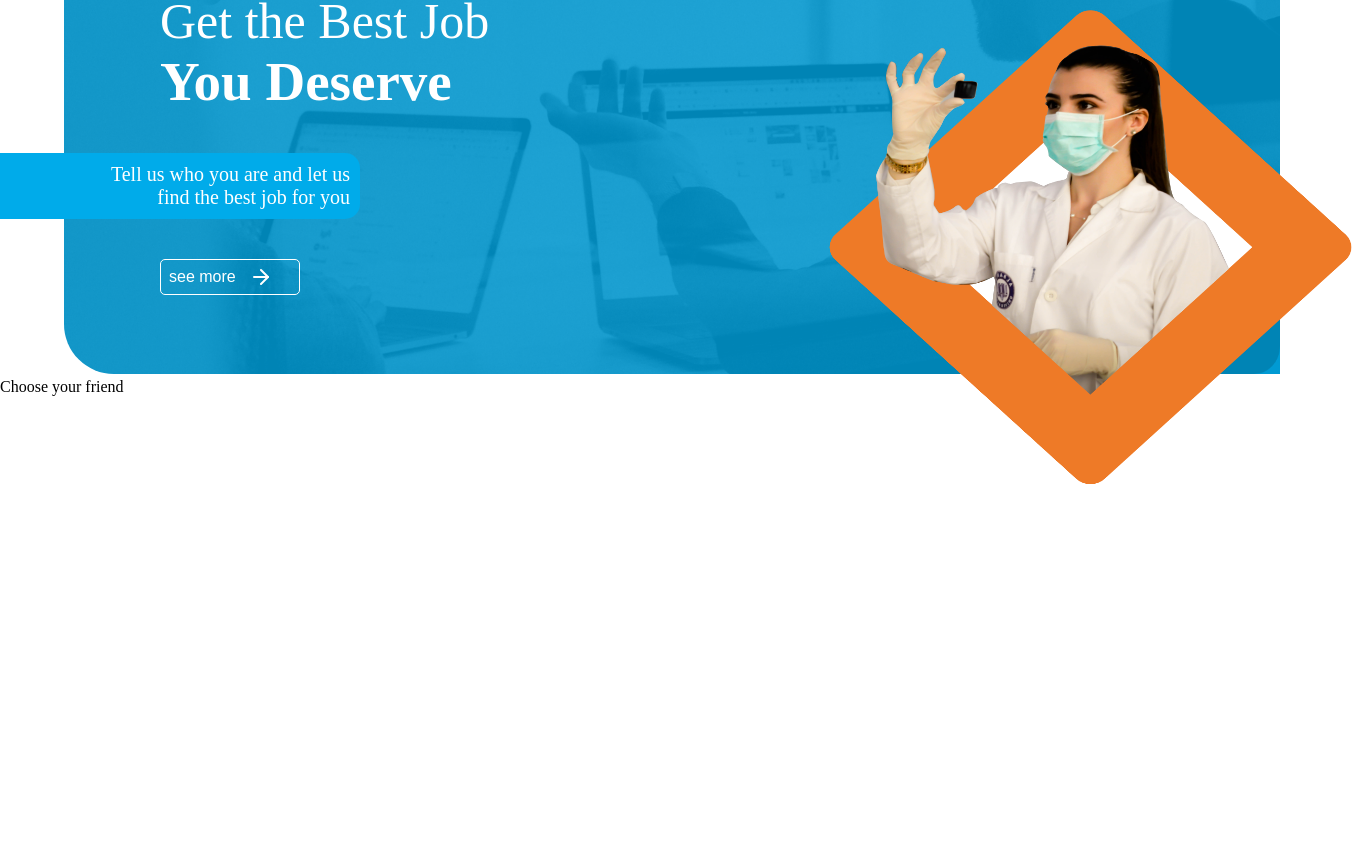
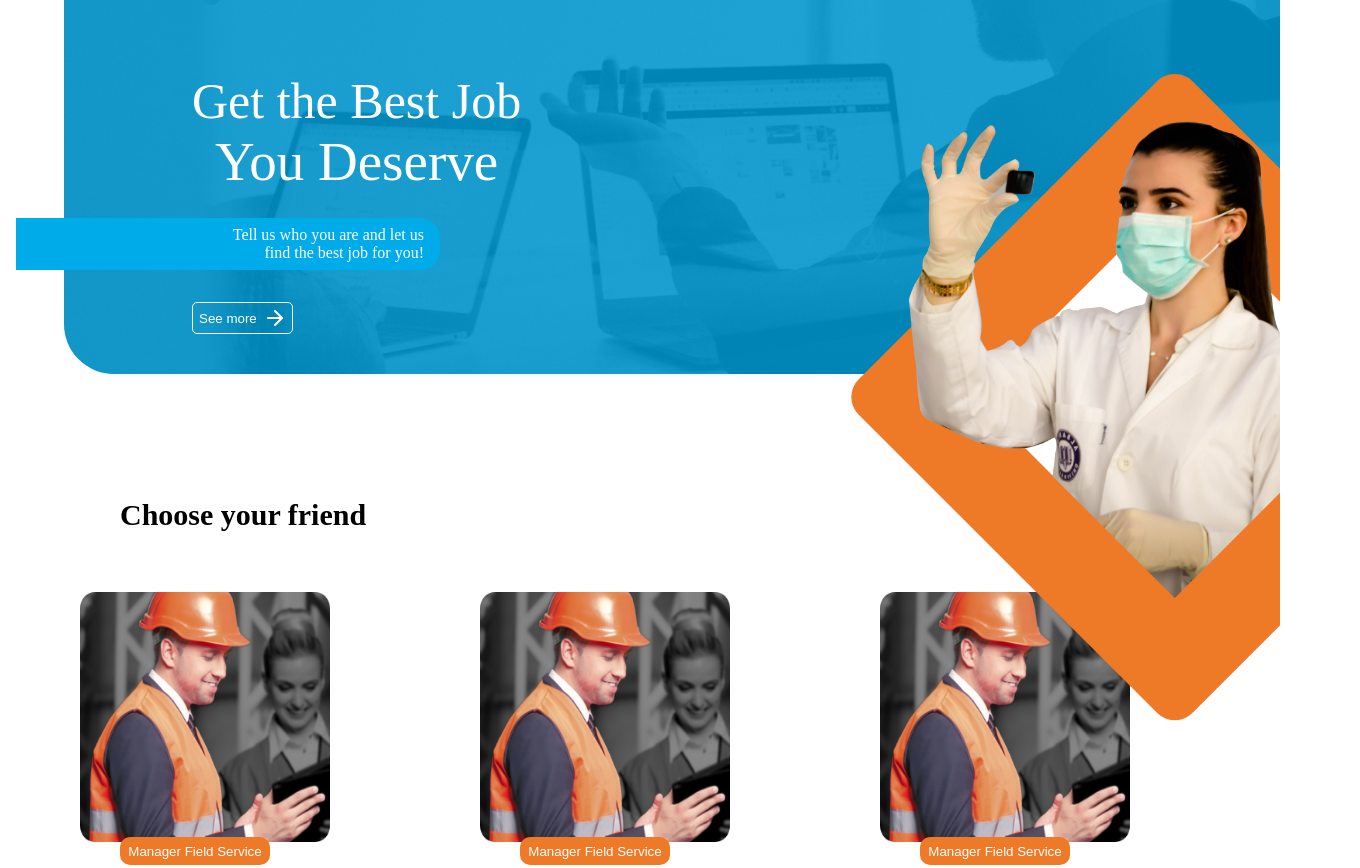
Before and after one commit to ahmadhaqofficial/Rlb-project, a React (Create React App) app in the folder my-app/: page / in a window 1280 px wide. Shown: the part 226-1094 px from the top of the page, 1360 px wide, since content can reach past the window. Before the commit the page ends 800 px from the top, so only its background shows below. Built offline with nearby package versions, Linux system fonts and the light colour scheme.

Commit message:
yrr bohat khap gya wan

```diff
--- a/my-app/src/App.scss
+++ b/my-app/src/App.scss
@@ -103,7 +103,7 @@ border-bottom-right-radius: 15px;
 }
 .rlb__project__content__button{
     border:1px solid  white;
-    width: 23%;
+    width: 20%;
     border-radius: 5px;
     display: flex;
     align-items: center;
@@ -120,9 +120,151 @@ border-bottom-right-radius: 15px;
     padding: .5em;
 
 }
+.rlb__project__navbar__button a:hover{
+    color: black;
+}
 .rlb__project__content__button svg{
     margin-left: .3em;
 
     color: white;
 
 }
+.choose__friend__container{
+    width: 100%;
+    max-width: 1400px;
+    margin: 0 auto;
+    padding-top:4em ;
+    padding-left: 2.5em;
+    font-size: 35px;
+    font-weight: 600;
+
+}
+.rlb__content__main{
+    display: flex;
+    justify-content: space-between;
+  width: 100%;
+    position: absolute;
+    top: 20%;
+    max-width: 1479.5px;
+
+    text-align: center;
+    overflow: hidden;
+
+}
+.img__content{
+    height: 650px;
+    width: 100%;
+
+
+}
+.rlb__heading{
+    font-size: 50px;
+    font-weight: 700px;
+    margin-bottom: .5em;
+    color: white;
+}
+.rlb__content__main__left{
+    margin-left: 8em;
+    padding-left: 4em;
+}
+.rlb__heading span{
+    font-size: 55px;
+    font-weight: 500;
+}
+.rlb__content{
+    width: 400px;
+    background-color: #00abea;
+    text-align: end;
+    padding: .5em;
+    color: white;
+    border-bottom-right-radius: 20px;
+    border-top-right-radius: 20px;
+    padding-right: 1em;
+    margin-bottom:2em ;
+    margin-left:-11em ;
+
+}
+.rlb__content__btn{
+    display: flex;
+    align-items: center;
+    border: 1px solid white;
+    width: 30%;
+    height: 30px;
+    cursor: pointer;
+    border-radius:5px ;
+}
+.rlb__content__btn:hover{
+background-color: black;
+border: none;
+}
+.btn{
+    border: none;
+    color: white;
+    background-color: transparent;
+}
+.rlb__content__btn svg{
+    color: white;
+}
+.rlb__project__all{
+    max-width: 1440px;
+    margin: 0 auto;
+}
+.choose__friend{
+
+    max-width: 1440px;
+    margin: 0 auto;
+    padding-left: 4em;
+    padding-top: 4em;
+    font-size: 30px;
+    font-weight: 600;
+    margin-bottom: 2em;
+}
+.manager__button{
+    background-color: #EE7A27;
+    border: none;
+    border-radius: 10px;
+    padding: .5em;
+    color: white;
+    cursor: pointer;
+    margin-left: 3em;
+    margin-top: -5px;
+    width: 150px;
+
+}
+.manager__button:hover{
+    background-color: black;
+}
+.choose_card img{
+    width: 250px;
+    height: 250px;
+}
+.choose_card{
+    display: flex;
+    flex-direction: column;
+    width: 25%;
+
+}
+.choose__friend__all{
+    display: flex;
+    justify-content: space-evenly;
+    text-align: start;
+max-width: 1440px;
+margin: 0 auto;
+
+margin-bottom: 3em;
+}
+.find__button{
+
+    text-align: center;
+   margin-bottom: 2em;
+}
+.find__button button{
+    height: 30px;
+    width: 250px;
+    border-radius: 10px;
+    border:none;
+}
+.button:hover{
+    color: white;
+    background-color: black;
+}
--- a/my-app/src/screens/Home.jsx
+++ b/my-app/src/screens/Home.jsx
@@ -2,6 +2,8 @@ import React from 'react'
 import logo from '../assets/navbarlogo.png'
 import background from '../assets/backgroudnavbar.png'
 import navright from '../assets/navright.png'
+import card from '../assets/card.png'
+
 
 
 export default function Home() {
@@ -10,6 +12,7 @@ export default function Home() {
       <div className='img_nav'>
       <img className='body__img' src={background} alt="" />
       </div>
+      <div className='rlb__project__all'>
         <div className='rlb__project__navbar'>
             <div className='rlb__project__navbar__logo'>
     <img src={logo} alt="" />
@@ -24,32 +27,76 @@ export default function Home() {
 </div>
 
         </div >
-        <div className='rlb__project__content'>
-        <div className='rlb__project__content__one'>
-          <div className='rlb__project__heading'>
-            Get the Best Job <br /><span>You Deserve</span>
+        <div className='rlb__content__main'>
+        <div className=' rlb__content__main__left'>
+          <div className='rlb__heading'>
+          Get the Best Job <br />
+<span>You Deserve</span>
+          </div >
+          <div className='rlb__content'>
+          Tell us who you are and let us <br />
+find the best job for you!
           </div>
-          <div className='rlb__project__sub__heading'>
-          Tell us who you are and let us <br />
-find the best job for you
-          </div>
-          <div className='rlb__project__content__button'>
-            <button className='nav__buton'>
-              see more
-            </button>
-            <svg xmlns="http://www.w3.org/2000/svg" width="24" height="24" viewBox="0 0 24 24" fill="none" stroke="currentColor" stroke-width="2" stroke-linecap="round" stroke-linejoin="round" class="feather feather-arrow-right"><line x1="5" y1="12" x2="19" y2="12"></line><polyline points="12 5 19 12 12 19"></polyline></svg>
+          <div className='rlb__content__btn'>
+            <button className='btn'>See more</button>
+
+<svg xmlns="http://www.w3.org/2000/svg" width="24" height="24" viewBox="0 0 24 24" fill="none" stroke="currentColor" stroke-width="2" stroke-linecap="round" stroke-linejoin="round" class="feather feather-arrow-right"><line x1="5" y1="12" x2="19" y2="12"></line><polyline points="12 5 19 12 12 19"></polyline></svg>
           </div>
         </div>
-        <div className='rlb__project__navbar__right__logo'>
-<img src={navright} alt="" />
-        </div>
-        </div>
-        <div className='choose__friend__container'>
-          Choose your friend
+        <div>
+          <img className='img__content' src={navright} alt="" />
         </div>
 
 
 
     </div>
+    </div>
+
+<div className='choose__friend'>
+Choose your friend
+</div>
+<div className='choose__friend__all'>
+<div className='choose_card'>
+<img src={card} alt="" />
+<button className='manager__button'>Manager Field Service</button>
+
+</div>
+<div className='choose_card'>
+<img src={card} alt="" />
+<button className='manager__button'>Manager Field Service</button>
+
+</div>
+<div className='choose_card'>
+<img src={card} alt="" />
+<button className='manager__button'>Manager Field Service</button>
+
+</div>
+</div>
+<div className='choose__friend__all'>
+<div className='choose_card'>
+<img src={card} alt="" />
+<button className='manager__button'>Manager Field Service</button>
+
+</div>
+<div className='choose_card'>
+<img src={card} alt="" />
+<button className='manager__button'>Manager Field Service</button>
+
+</div>
+<div className='choose_card'>
+<img src={card} alt="" />
+<button className='manager__button'>Manager Field Service</button>
+
+</div>
+</div>
+<div className='find__button'>
+  <button>Find 1676 Technical Vacanciess</button>
+</div>
+
+
+
+
+    </div>
+
   )
 }
```
Also changed, not shown: my-app/src/assets/card.png (added), my-app/src/assets/navright.png.
